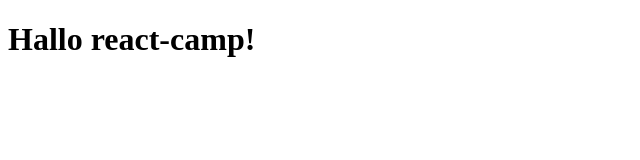
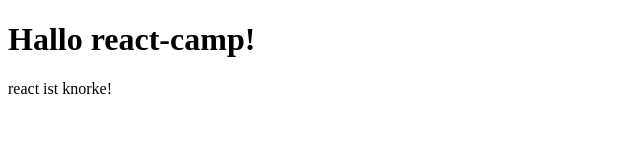
Before and after one commit to SuoraGmbH/react-camp-2023-06-berlin, a React (Create React App) app: page / in a window 1280 px wide. Shown: the top 160 px of the page, without its empty margins (0-640 px from the left). Built offline with nearby package versions, Linux system fonts and the light colour scheme.

Commit message:
create TimeEntryView component

```diff
--- a/src/App.tsx
+++ b/src/App.tsx
@@ -1,3 +1,8 @@
+import TimeEntryView from "./components/TimeEntryView";
+
 export default function App() {
-    return <h1>Hallo react-camp!</h1>
+    return <div>
+        <h1>Hallo react-camp!</h1>
+        <TimeEntryView comment="react ist knorke!" />
+    </div>
 }
--- /dev/null
+++ b/src/components/TimeEntryView.tsx
@@ -0,0 +1,8 @@
+
+interface Props {
+    comment: string;
+}
+
+export default function TimeEntryView(props: Props) {
+    return <div>{props.comment}</div>
+}
```
